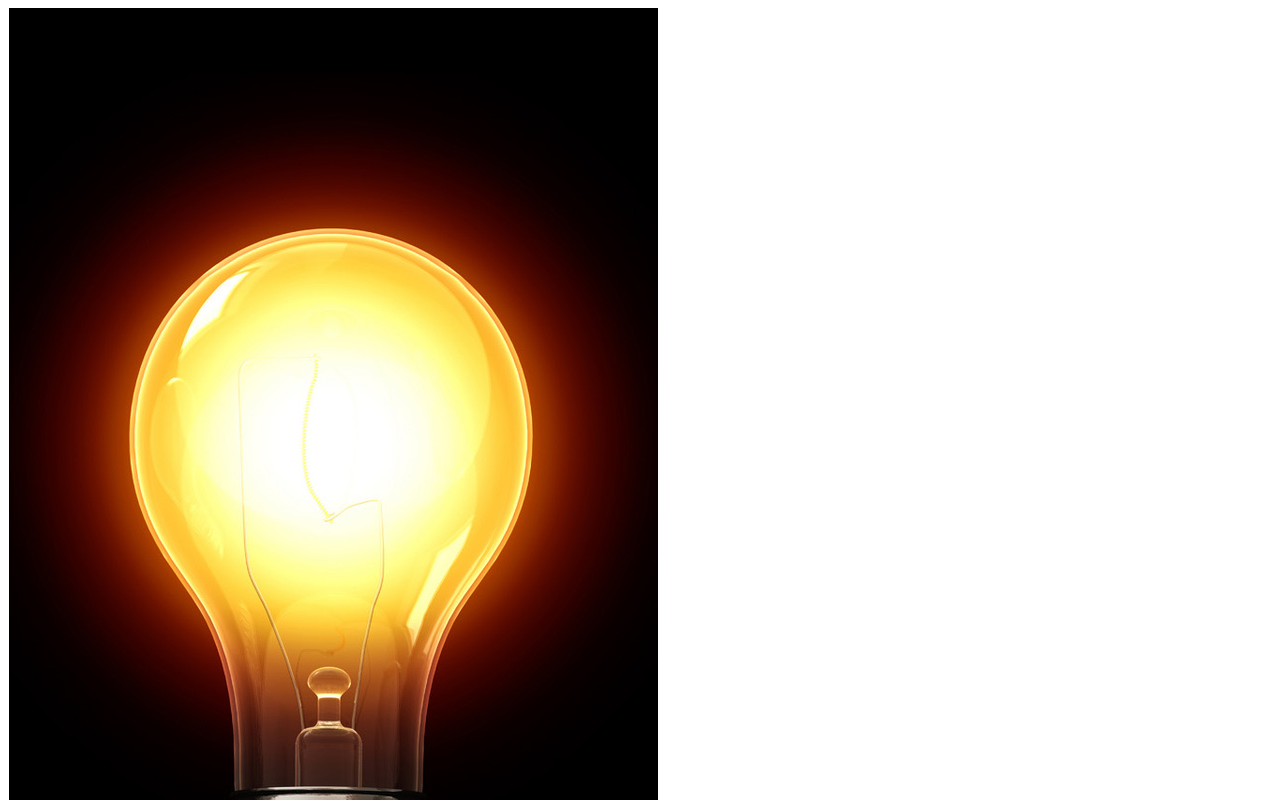
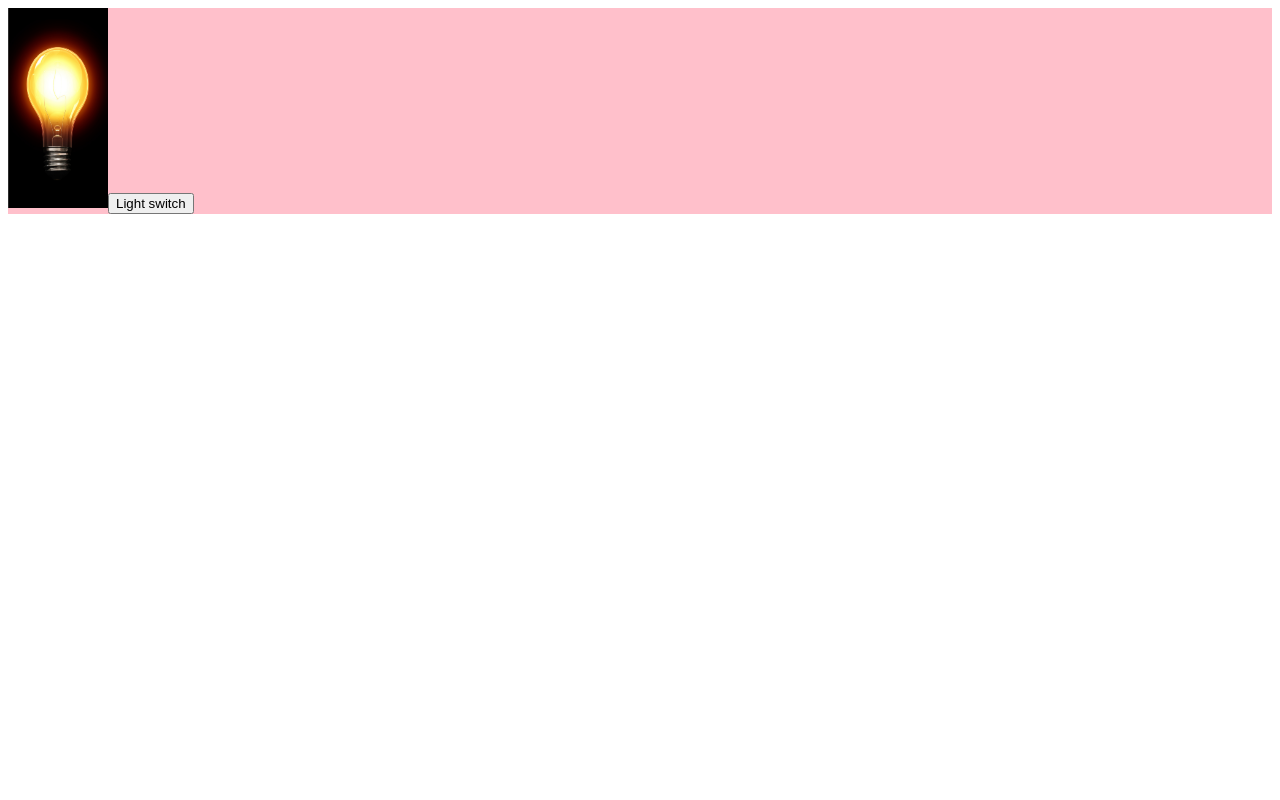
Before and after one commit to VeysonD/lightbulb, a React app: page / in a window 1280 px wide. Shown: the top 800 px of the page. Built offline with nearby package versions, Linux system fonts and the light colour scheme.

Commit message:
Import styles into App.jsx

```diff
--- a/src/components/App.jsx
+++ b/src/components/App.jsx
@@ -1,6 +1,8 @@
 import React, { Component } from 'react';
 import lightOn from '../assets/light-on.png';
 import lightOff from '../assets/light-off.png';
+
+import './../styles/App.css';
 
 class App extends Component {
   constructor(props) {
--- /dev/null
+++ b/src/styles/App.css
@@ -0,0 +1,12 @@
+img {
+  height: 200px;
+  width: 100px;
+}
+
+.grid-container {
+  display: grid;
+}
+
+div {
+  background-color: pink;
+}
```
